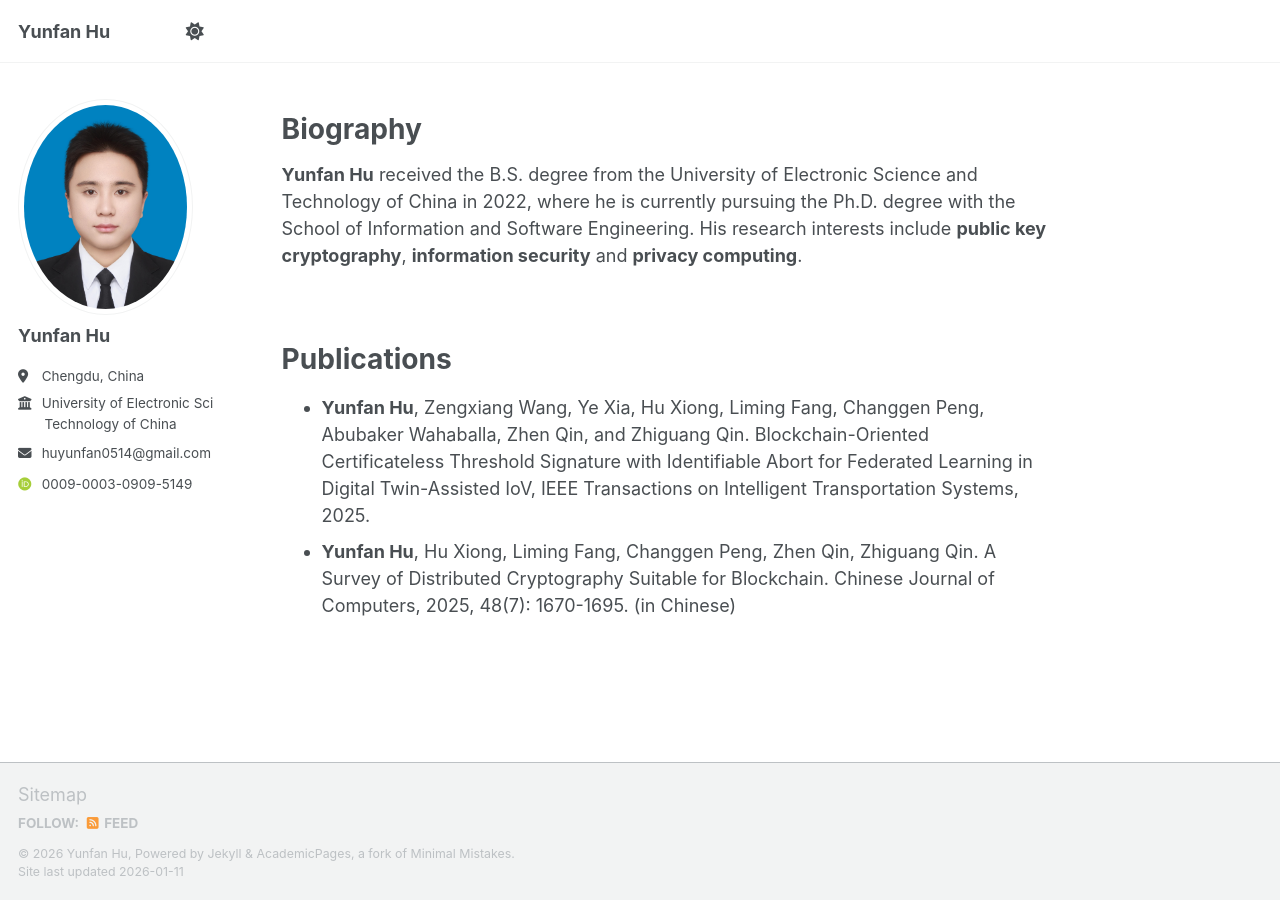
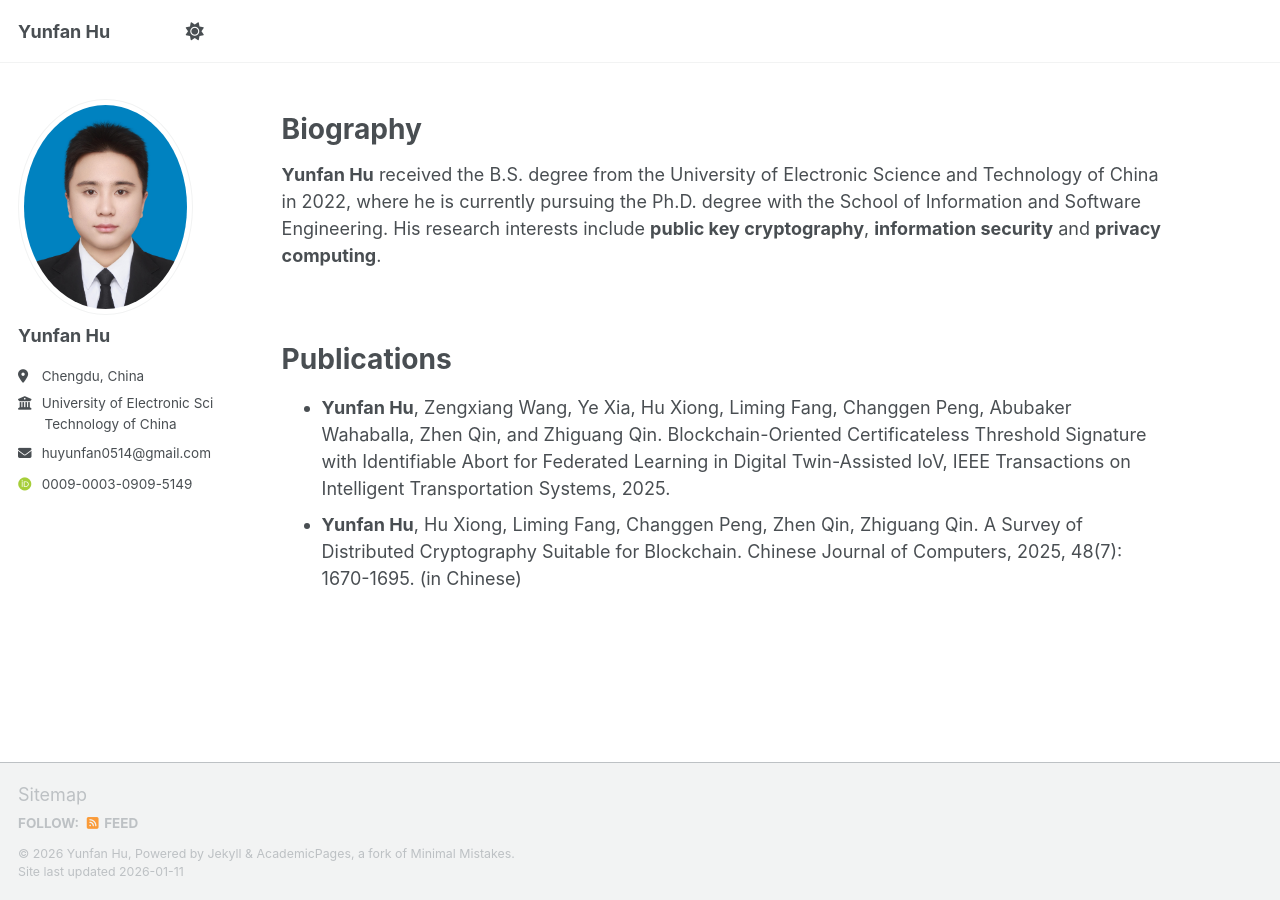
Before and after one commit to HYF0514/HYF0514.github.io, a Jekyll site: the page built from _pages/about.md, in a window 1280 px wide. Built offline with Jekyll 4.4.1, drawn with Linux system fonts in a browser that asks for light colours; some web fonts are replaced; a script bundle is joined from its source files by our own code; library files that are not in the unit come from our copies.

Commit message:
Update custom.css

```diff
--- a/assets/css/custom.css
+++ b/assets/css/custom.css
@@ -1,6 +1,6 @@
 /* @media (min-width: 57.8125em) { */
 @media (min-width: 75.8125em) {
   .page {
-  /* padding-right: 8%;  */
+  padding-right: 8%;
   }
 }
```
